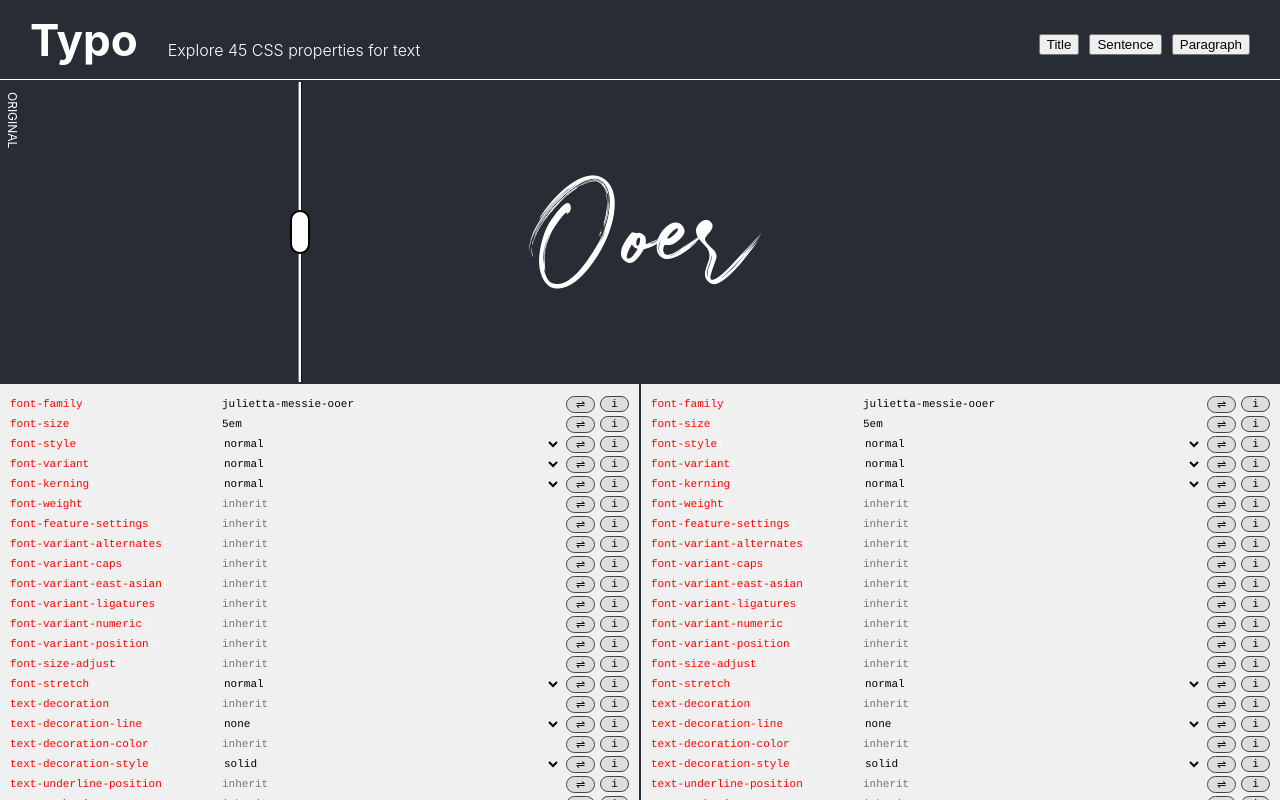
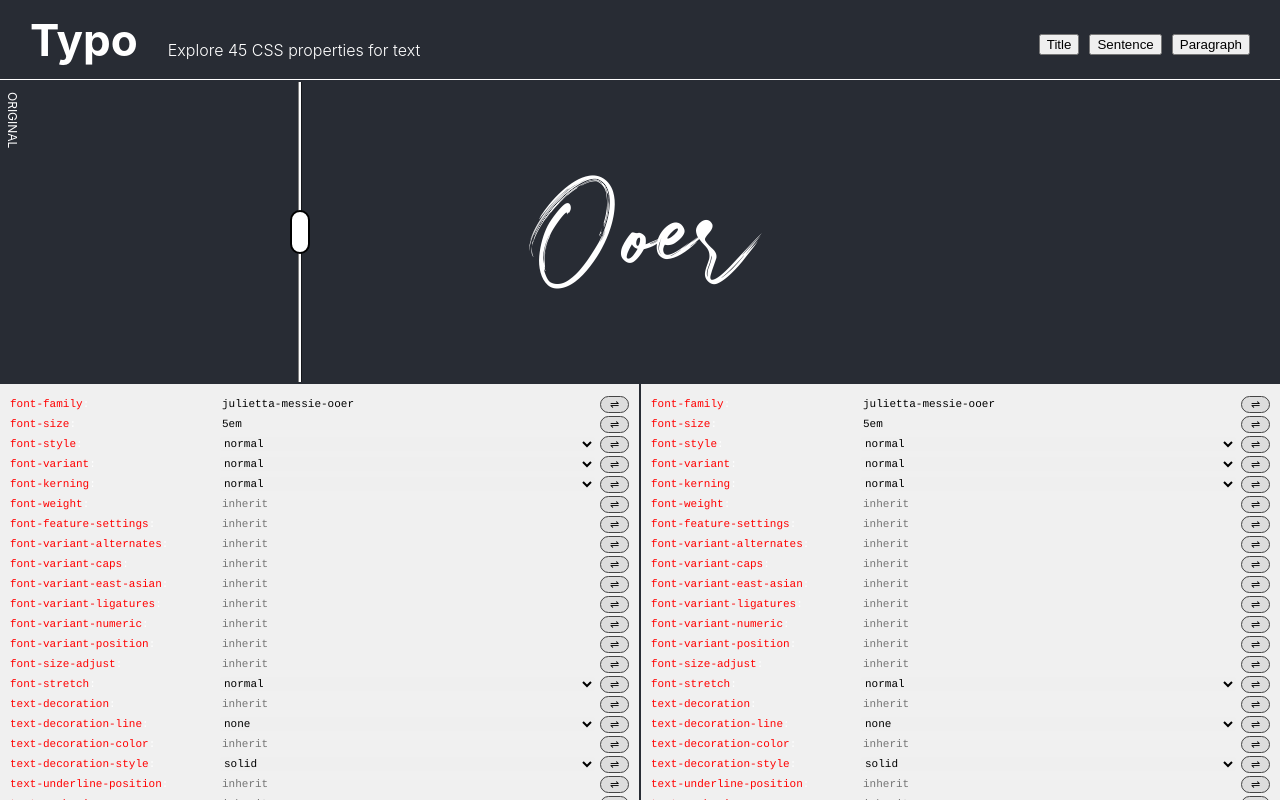
Before and after one commit to onion2k/typo, a React (Create React App) app: page / in a window 1280 px wide. Built offline with nearby package versions, Linux system fonts and the light colour scheme.

Commit message:
Removed i button

```diff
--- a/src/Components/Controller.css
+++ b/src/Components/Controller.css
@@ -5,7 +5,7 @@
   font-family: Courier, monospace;
   text-transform: lowercase;
   display: grid;
-  grid-template-columns: 210px 1fr 34px 34px;
+  grid-template-columns: 210px 1fr 34px;
   grid-auto-rows: minmax(20px, 26px);
   grid-gap: 0;
   align-items: center;
--- a/src/Components/Controller.js
+++ b/src/Components/Controller.js
@@ -44,9 +44,6 @@ export default function Controller(data) {
         <button onClick={() => data.transfer(s.name, data.style[s.name])}>
           ⇌
         </button>
-        <button onClick={() => {}} disabled>
-          i
-        </button>
       </React.Fragment>
     );
   });
```
